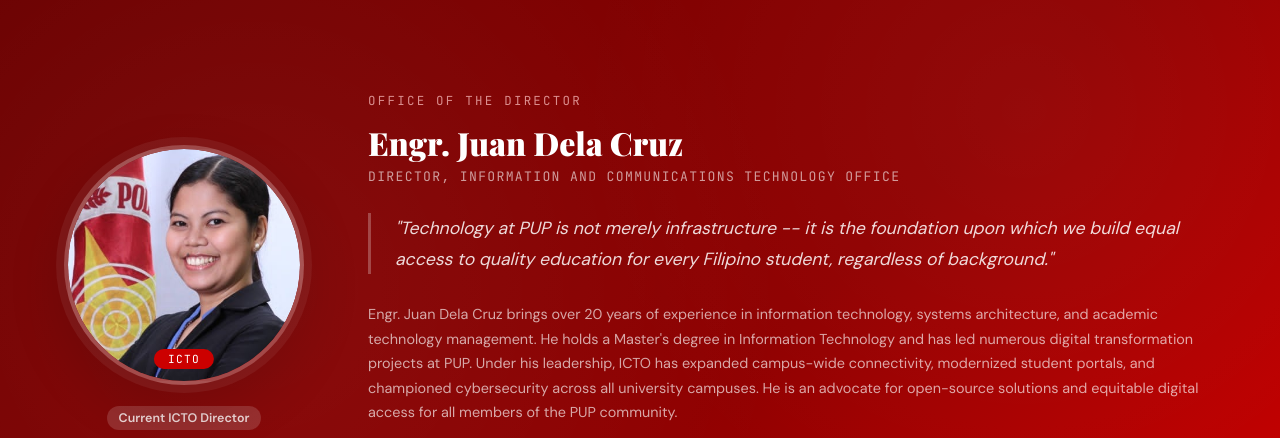
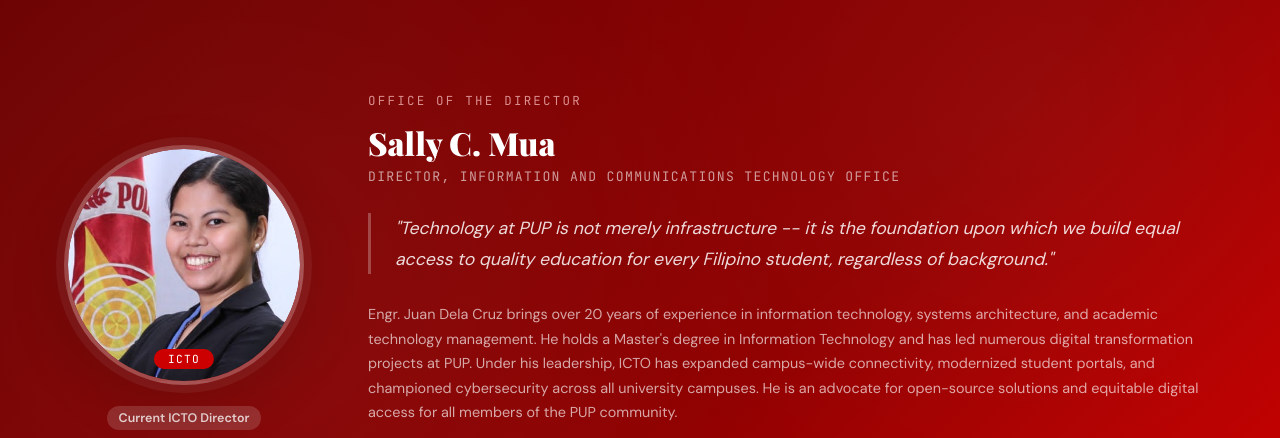
Before and after one commit to issa-neri/pup_icto_issa, a plain HTML site: page pup-icto-website/index.html in a window 1280 px wide. Shown: the part 4440-4878 px from the top of the page. Drawn offline with nearby package versions, Linux system fonts and the light colour scheme.

Commit message:
Deployed, Director Name Update

```diff
--- a/pup-icto-website/index.html
+++ b/pup-icto-website/index.html
@@ -133,7 +133,7 @@
       </div>
       <div>
         <span class="section-label section-label-light">Office of the Director</span>
-        <h2 class="director-name">Engr. Juan Dela Cruz</h2>
+        <h2 class="director-name">Sally C. Mua</h2>
         <p class="director-title">DIRECTOR, INFORMATION AND COMMUNICATIONS TECHNOLOGY OFFICE</p>
         <blockquote class="director-quote">
           "Technology at PUP is not merely infrastructure -- it is the foundation upon which we build
```
